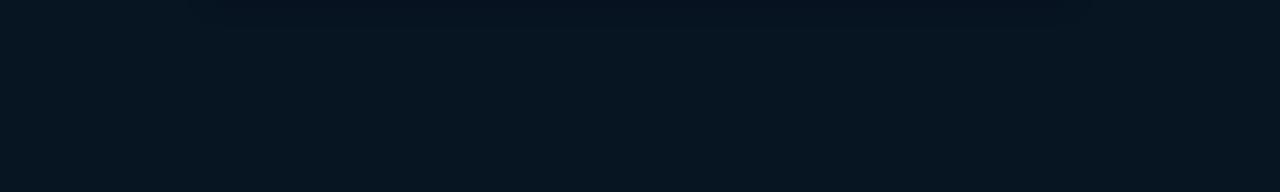
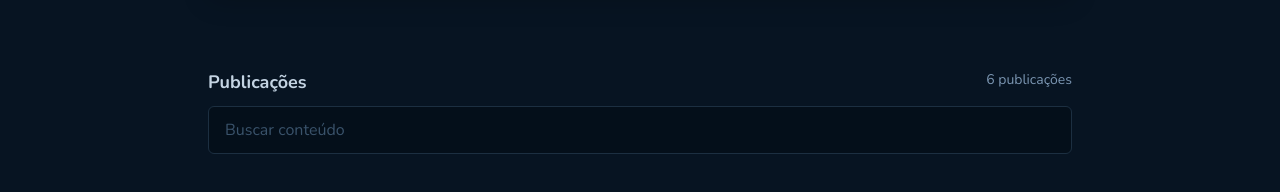
Before and after one commit to gustavosalviato/github-blog, a React (Vite) app: page / in a window 1280 px wide. Shown: the part 440-632 px from the top of the page. Built offline with nearby package versions, Linux system fonts and the light colour scheme.

Commit message:
Componente InputSearch

```diff
--- /dev/null
+++ b/src/pages/Blog/components/InputSearch/index.tsx
@@ -0,0 +1,14 @@
+import { InputContainer, InputHeader, StyledInput } from "./styles"
+
+export const InputSearch = () => {
+  return (
+    <InputContainer>
+      <InputHeader>
+        <strong>Publicações</strong>
+        <span>6 publicações</span>
+      </InputHeader>
+
+      <StyledInput type="text" placeholder="Buscar conteúdo" />
+    </InputContainer>
+  )
+}
--- /dev/null
+++ b/src/pages/Blog/components/InputSearch/styles.ts
@@ -0,0 +1,35 @@
+import styled from "styled-components";
+
+export const InputContainer = styled.div`
+  margin-top: 7.2rem;
+`
+
+export const InputHeader = styled.header`
+  display: flex;
+  justify-content: space-between;
+
+  strong{
+    color: ${props => props.theme["base-subtitle"]};
+    font-weight: 700;
+    font-size: 1.8rem;
+  }
+
+  span{
+    color: ${props => props.theme["base-span"]};
+    font-size: 1.4rem;
+  }
+`
+
+export const StyledInput = styled.input`
+  margin-top: 1.2rem;
+  width: 100%;
+  background-color: ${props => props.theme["base-input"]};
+  color: ${props => props.theme["base-text"]};
+  border: 1px solid ${props => props.theme["base-border"]};
+  border-radius: 6px;
+  padding: 1.2rem 1.6rem;
+
+  &::placeholder{
+    color: ${props => props.theme["base-label"]};
+  }
+`
--- a/src/pages/Blog/index.tsx
+++ b/src/pages/Blog/index.tsx
@@ -1,3 +1,4 @@
+import { InputSearch } from "./components/InputSearch"
 import { Profile } from "./components/Profile"
 import { BlogContainer } from "./styles"
 
@@ -5,6 +6,8 @@ export const Blog = () => {
   return (
     <BlogContainer>
       <Profile />
+
+      <InputSearch />
     </BlogContainer>
   )
 }
```
